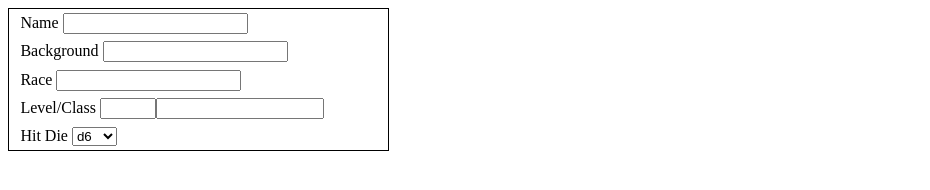
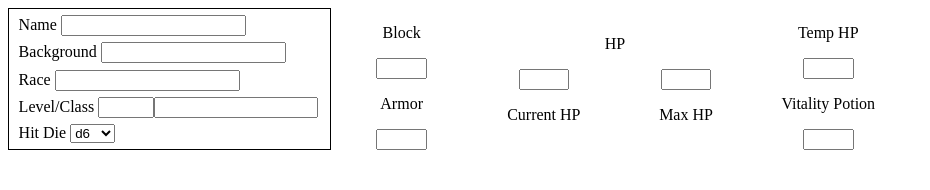
Before and after one commit to Kyle0Long/Heavens_Fury_Character_Sheet, a plain HTML site: page index.html in a window 1280 px wide. Shown: the whole page, without its empty margins (0-930 px from the left). Drawn offline with Linux system fonts and the light colour scheme.

Commit message:
Added vitals section and localstorage saving

```diff
--- a/index.html
+++ b/index.html
@@ -4,16 +4,18 @@
 <head>
     <meta charset="UTF-8">
     <meta name="viewport" content="width=device-width, initial-scale=1.0">
-    <title>Character</title>
+    <title>Enter Character Name</title>
 </head>
 
 <body>
+    <div class="top_row">
         <div class="info_header">
             <p class="info_header_title">Name <input id="name" class="char_name_input" type="text" /></p>
-        <p class="info_header_title">Background <input id="background" class="char_background_input" type="text" /></p>
+            <p class="info_header_title">Background <input id="background" class="char_background_input" type="text" />
+            </p>
             <p class="info_header_title">Race <input id="race" class="char_race_input" type="text" /></p>
-        <p class="info_header_title">Level/Class <input id="level" class="char_level_input" min="1" max="20" type="number" /><input
-                id="class" class="char_class_input" type="text" /></p>
+            <p class="info_header_title">Level/Class <input id="level" class="char_level_input" min="1" max="20"
+                    type="number" /><input id="class" class="char_class_input" type="text" /></p>
             <p class="info_header_title">Hit Die
                 <select name="hit_die" id="hit_die">
                     <option value="6">d6</option>
@@ -23,25 +25,103 @@
             </p>
         </div>
 
+        <div class="vitals">
+            <div class="vitals_left">
+                <div class="vitals_block">
+                    <p>Block</p>
+                    <input id="block" class="block" type="number">
+                </div>
+                <div class="vitals_armor">
+                    <p>Armor</p>
+                    <input id="armor" class="armor" type="number">
+                </div>
+            </div>
+            <div class="vitals_center">
+                <p>HP</p>
+                <div class="vitals_hp">
+                    <div class="vitals_current_health">
+                        <input id="currHP" class="current_health" type="number">
+                        <p>Current HP</p>
+                    </div>
+                    <div class="vitals_max_health">
+                        <input id="maxHP" class="max_health" type="number">
+                        <p>Max HP</p>
+                    </div>
+                </div>
+            </div>
+            <div class="vitals_right">
+                <div class="vitals_temp_hp">
+                    <p>Temp HP</p>
+                    <input id="tempHP" class="temp_hp" type="number">
+                </div>
+                <div class="vitals_vitality_potion">
+                    <p>Vitality Potion</p>
+                    <input id="vitPotion" class="vitality_potion" type="number">
+                </div>
+            </div>
+        </div>
+    </div>
+
 </body>
 
 <script>
-    // EVENT LISTENERS
+    const charData = new Object({
+        name: "",
+        background: "",
+        race: "",
+        level: 0,
+        class: "",
+        hitDie: 0,
+        block: 0,
+        armor: 0,
+        currHP: 0,
+        maxHP: 0,
+        tempHP: 0,
+        vitPotion: 0
+    }); // end charData
+
+    // ============= EVENT LISTENERS =============
 
     document.getElementById('name').addEventListener('change', () => {
         // Change the page's title to the new character name
-        nameChange(event.target.value);
+        changeTitle(event.target.value);
     }); // end name change event listener
 
-    // FUNCTIONS
+    // ============= FUNCTIONS =============
 
     // Changes the page's title
-    function nameChange(newTitle) {
+    function changeTitle(newTitle) {
         document.title = newTitle;
+    } // end changeTitle
+
+    // Saves all entered data into the JS object
+    function saveCharData() {
+        Array.from(document.getElementsByTagName('input')).forEach(input => {
+            // Only inputs with IDs should be character data values
+            if (input.id) {
+                // If the input is a number, then save it as such
+                if (input.type == 'number') {
+                    charData[input.id] = parseInt(input.value);
                 }
+                // Otherwise, just take the value as such
+                else {
+                    charData[input.id] = input.value;
+                } // end if
+            } // end if
+        }); // end input forEach
+
+        // Save data to local storage
+        localStorage.setItem('charData', JSON.stringify(charData))
+    } // end saveCharData
 </script>
 
 <style>
+    .top_row {
+        display: flex;
+        flex-direction: row;
+    }
+
+    /* ============= Info Header ============= */
     .info_header {
         max-width: 30%;
         max-height: 30%;
@@ -68,6 +148,86 @@
     .char_class_input {
         max-width: 50%;
     }
+
+    /* ============= Vitals ============= */
+    .vitals {
+        display: flex;
+        flex-direction: row;
+
+        max-width: 45%;
+        max-height: 30%;
+    }
+
+    .vitals_left {
+        display: flex;
+        flex-direction: column;
+
+        justify-content: space-evenly;
+        align-items: center;
+    }
+
+    .vitals_center {
+        display: flex;
+        flex-direction: column;
+        align-items: center;
+        justify-content: center;
+    }
+
+    .vitals_right {
+        display: flex;
+        flex-direction: column;
+
+        justify-content: space-evenly;
+        align-items: center;
+    }
+
+    .vitals_hp {
+        display: flex;
+        flex-direction: row;
+        justify-content: center;
+
+        width: fit-content;
+    }
+
+    .vitals_hp_labels {
+        display: flex;
+        flex-direction: row;
+        justify-content: space-evenly;
+
+        width: 100%;
+    }
+
+    .vitals_current_health {
+        display: flex;
+        flex-direction: column;
+        align-items: center;
+    }
+
+    .vitals_max_health {
+        display: flex;
+        flex-direction: column;
+        align-items: center;
+    }
+
+    .vitals_block,
+    .vitals_armor,
+    .vitals_temp_hp,
+    .vitals_vitality_potion {
+        display: flex;
+        flex-direction: column;
+
+        align-items: center;
+        justify-content: center;
+    }
+
+    .max_health,
+    .current_health,
+    .block,
+    .armor,
+    .temp_hp,
+    .vitality_potion {
+        width: 30%;
+    }
 </style>
 
 </html>
```
Lines whose indentation alone changed are shown as unchanged.
